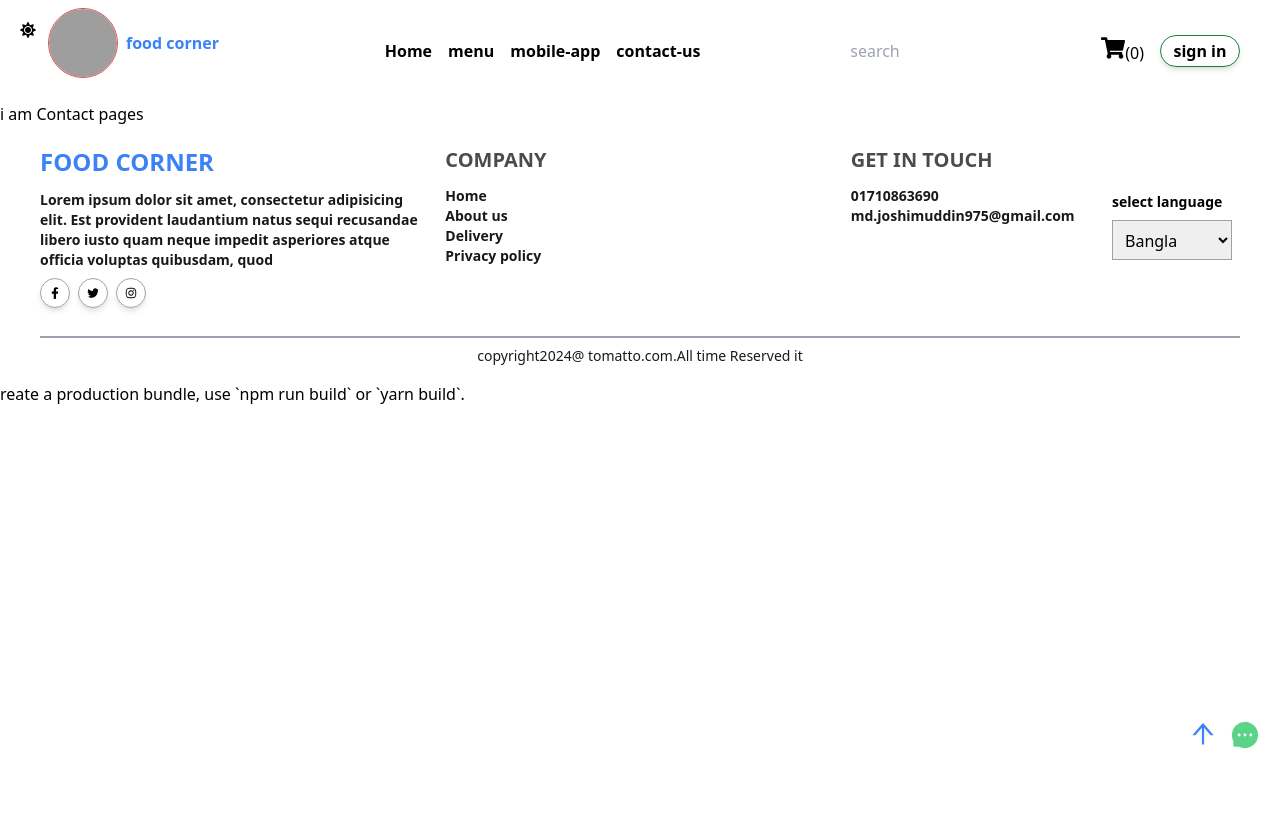
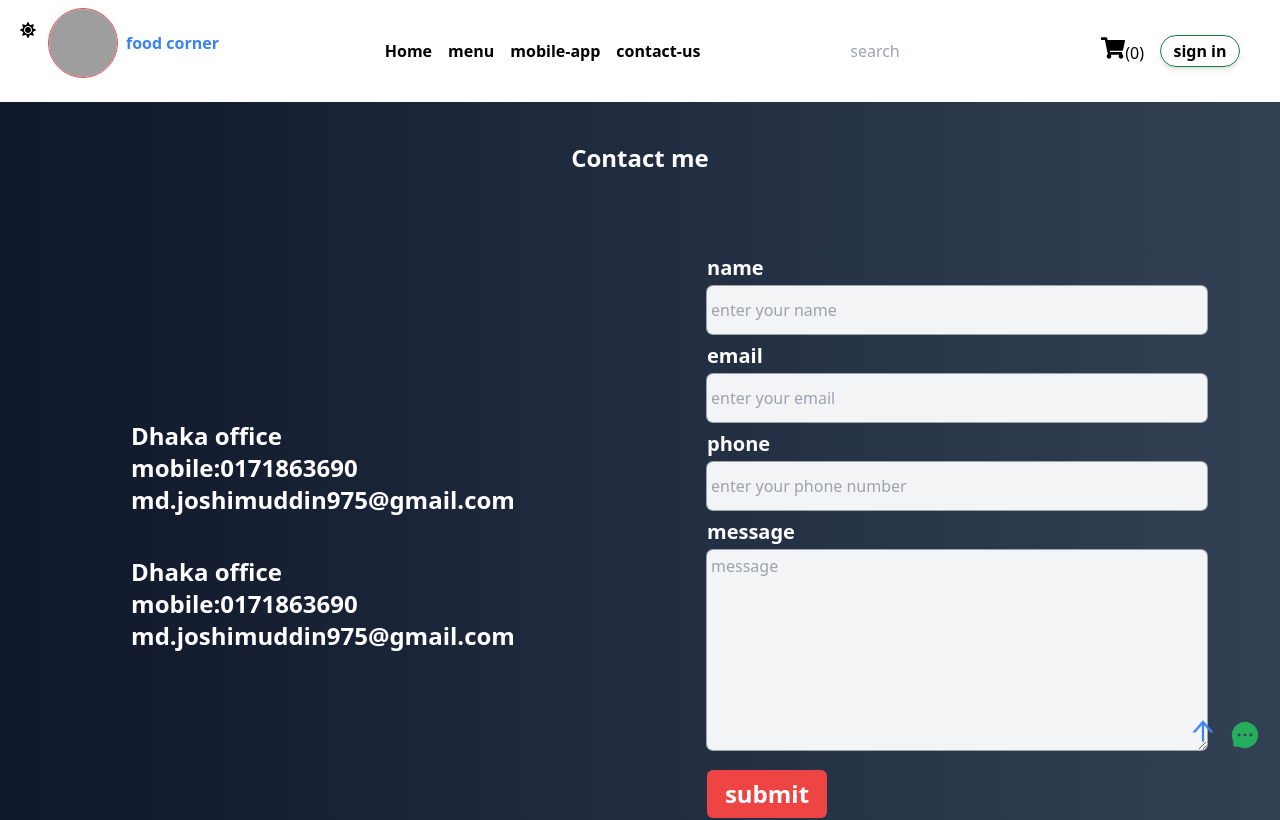
Before and after one commit to khandakerJasim/Food_delivery, a React (Create React App) app in the folder client/: page /Contact in a window 1280 px wide. Shown: the top 820 px of the page. Built offline with nearby package versions, Linux system fonts and the light colour scheme; grey boxes are pictures that could not be loaded.

Commit message:
contact page update

```diff
--- a/client/src/pages/Contact/Contact.js
+++ b/client/src/pages/Contact/Contact.js
@@ -1,9 +1,77 @@
 import React from "react";
+import { Link } from "react-router-dom";
 
 export default function Contact() {
   return (
-    <div>
-      <h1>i am Contact pages</h1>
+    <div
+      className="w-full dark:bg-gradient-to-r from-slate-900 to-slate-700
+     dark:text-gray-100 bg-gradient-to-r from-gray-700 to-gray-600 text-white"
+    >
+      <div className="py-10 mx-4 ">
+        <h1 className="text-2xl font-extrabold text-center ">Contact me</h1>
+        <div className="grid grid-cols-1 sm:grid-cols-2 gap-5  mx-auto sm:mt-20 mt-5 ">
+          <div className="flex flex-col sm:mx-auto sm:justify-center justify-start ">
+            <div className="text-2xl font-semibold ">
+              <h3>Dhaka office</h3>
+              <p>mobile:0171863690</p>
+              <Link to="mailto"> md.joshimuddin975@gmail.com </Link>
+            </div>
+            <div className=" text-2xl font-semibold sm:mt-10 mt-3">
+              <h3>Dhaka office</h3>
+              <p>mobile:0171863690</p>
+              <Link to="mailto"> md.joshimuddin975@gmail.com </Link>
+            </div>
+          </div>
+          <div className="flex flex-col sm:mx-auto sm:justify-center justify-start ">
+            <form action="">
+              <div className="flex flex-col">
+                <label className="text-xl font-semibold " htmlFor="">
+                  name
+                </label>
+                <input
+                  type="text"
+                  placeholder="enter your name"
+                  className="md:w-[500px] w-full h-12 outline-none hover:outline-none ring-1 ring-gray-400 dark:bg-white dark:text-black p-1 rounded-md bg-gray-100 text-gray-700 mt-1   "
+                />
+              </div>
+              <div className="flex flex-col mt-2 ">
+                <label className="text-xl font-semibold " htmlFor="">
+                  email
+                </label>
+                <input
+                  type="email"
+                  placeholder="enter your email"
+                  className="md:w-[500px] w-full h-12 outline-none hover:outline-none ring-1 ring-gray-400 dark:bg-white dark:text-black p-1 rounded-md bg-gray-100 text-gray-700 mt-1   "
+                />
+              </div>
+              <div className="flex flex-col mt-2 ">
+                <label className="text-xl font-semibold " htmlFor="">
+                  phone
+                </label>
+                <input
+                  type="phone"
+                  placeholder="enter your phone number"
+                  className="md:w-[500px] w-full h-12 outline-none hover:outline-none ring-1 ring-gray-400 dark:bg-white dark:text-black p-1 rounded-md bg-gray-100 text-gray-700 mt-1   "
+                />
+              </div>
+              <div className="flex flex-col mt-2 ">
+                <label className="text-xl font-semibold " htmlFor="">
+                  message
+                </label>
+                <textarea
+                  placeholder="message"
+                  className="md:w-[500px] w-full h-[200px] outline-none hover:outline-none ring-1 ring-gray-400 dark:bg-white dark:text-black p-1 rounded-md bg-gray-100 text-gray-700 mt-1   "
+                ></textarea>
+              </div>
+              <div className="mt-5 justify-center sm:justify-start flex items-center mx-auto ">
+                <button className="bg-red-500 text-2xl font-bold p-2 rounded-md text-white w-[120px]">
+                  submit
+                </button>
+              </div>
+            </form>
+          </div>
+        </div>
+      </div>
     </div>
   );
 }
```
